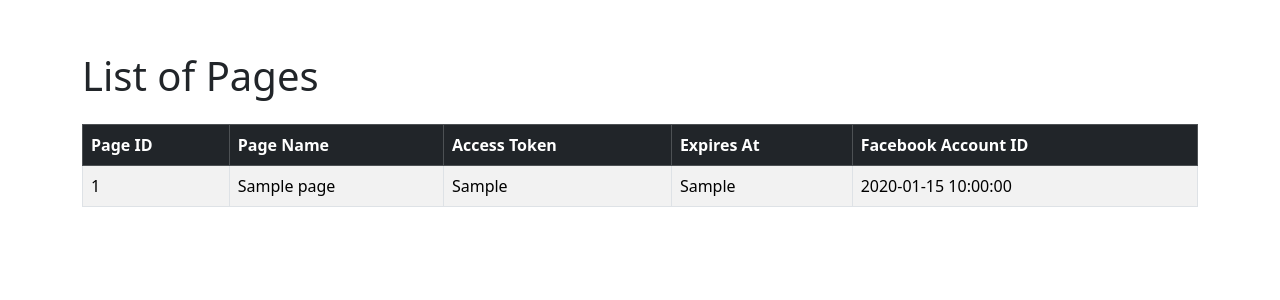
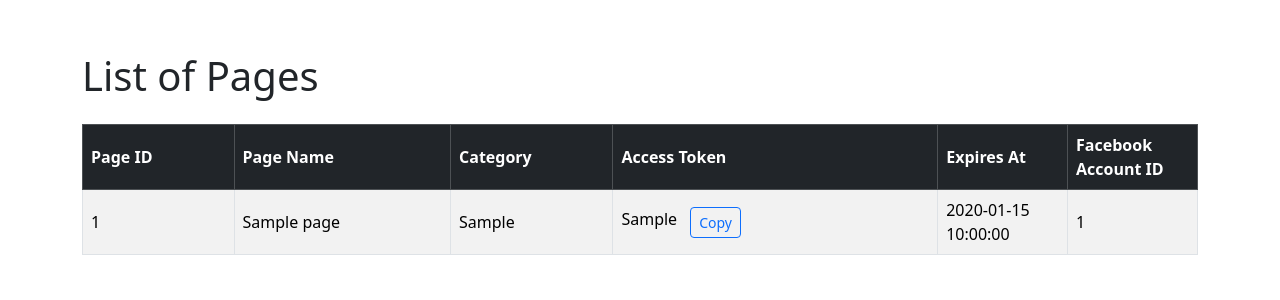
Before and after one commit to TrinhChung/GetVideo, a Flask app: page /pages in a window 1280 px wide. Shown: the part 56-356 px from the top of the page. Run offline with Flask 3, Linux system fonts and the light colour scheme; tables that the repository leaves empty or names only in its code hold one stand-in row (values such as "Sample post"); some libraries are stand-ins or nearby versions.

Commit message:
get page access token

```diff
--- a/routes/pages.py
+++ b/routes/pages.py
@@ -13,6 +13,8 @@ def show_pages():
     cursor.execute("SELECT * FROM pages")
     pages = cursor.fetchall()  # Lấy tất cả các trang
 
+    print(pages)
+
     # Đóng kết nối
     cursor.close()
 
--- a/templates/pages.html
+++ b/templates/pages.html
@@ -7,6 +7,59 @@
 		<link rel="stylesheet" href="https://cdn.jsdelivr.net/npm/bootstrap@5.3.0-alpha1/dist/css/bootstrap.min.css">
 		<link rel="stylesheet" href="{{ url_for('static', filename='css/global.css') }}">
 		<title>Pages</title>
+		<style>
+			.table td,
+			.table th {
+				vertical-align: middle;
+			}
+
+			.col-page-id {
+				width: 140px;
+			}
+
+			.col-name {
+				width: 200px;
+			}
+
+			.col-category {
+				width: 150px;
+			}
+
+			.col-token {
+				width: 300px;
+				max-width: 300px;
+			}
+
+			.token-content {
+				max-height: 2.4em;
+				/* Khoảng 2 dòng */
+				overflow: hidden;
+				text-overflow: ellipsis;
+				display: -webkit-box;
+				-webkit-line-clamp: 2;
+				-webkit-box-orient: vertical;
+			}
+
+			.col-expires {
+				width: 120px;
+			}
+
+			.col-account-id {
+				width: 120px;
+			}
+
+			.copy-btn {
+				padding: 2px 8px;
+				font-size: 0.8em;
+				margin-left: 5px;
+			}
+
+			.token-wrapper {
+				display: flex;
+				align-items: flex-start;
+				gap: 8px;
+			}
+		</style>
 	</head>
 	<body>
 		{% include 'header.html' %}
@@ -17,21 +70,31 @@
 				<table class="table table-striped table-bordered table-hover">
 					<thead class="table-dark">
 						<tr>
-							<th>Page ID</th>
-							<th>Page Name</th>
-							<th>Access Token</th>
-							<th>Expires At</th>
-							<th>Facebook Account ID</th>
+							<th class="col-page-id">Page ID</th>
+							<th class="col-name">Page Name</th>
+							<th class="col-category">Category</th>
+							<th class="col-token">Access Token</th>
+							<th class="col-expires">Expires At</th>
+							<th class="col-account-id">Facebook Account ID</th>
 						</tr>
 					</thead>
 					<tbody>
 						{% for page in pages %}
 						<tr>
-							<td>{{ page[0] }}</td> <!-- page_id -->
-							<td>{{ page[1] }}</td> <!-- name -->
-							<td>{{ page[2] }}</td> <!-- access_token -->
-							<td>{{ page[3] }}</td> <!-- expires_at -->
-							<td>{{ page[4] }}</td> <!-- facebook_account_id -->
+							<td class="col-page-id">{{ page[0] }}</td>
+							<td class="col-name">{{ page[1] }}</td>
+							<td class="col-category">{{ page[2] }}</td>
+							<td class="col-token">
+								<div class="token-wrapper">
+									<div class="token-content">{{ page[3] }}</div>
+									<button class="btn btn-sm btn-outline-primary copy-btn" onclick="copyToken(this, '{{ page[3] }}')"
+										title="Copy token">
+										Copy
+									</button>
+								</div>
+							</td>
+							<td class="col-expires">{{ page[4] }}</td>
+							<td class="col-account-id">{{ page[5] }}</td>
 						</tr>
 						{% endfor %}
 					</tbody>
@@ -39,8 +102,26 @@
 			</div>
 		</div>
 
-		<!-- Optional: Add Bootstrap JS for extra interactivity, like tooltips, dropdowns -->
 		<script src="https://cdn.jsdelivr.net/npm/@popperjs/core@2.11.6/dist/umd/popper.min.js"></script>
 		<script src="https://cdn.jsdelivr.net/npm/bootstrap@5.3.0-alpha1/dist/js/bootstrap.min.js"></script>
+		<script>
+			function copyToken(button, token) {
+				navigator.clipboard.writeText(token).then(() => {
+					button.textContent = 'Copied!';
+					button.classList.remove('btn-outline-primary');
+					button.classList.add('btn-success');
+
+					setTimeout(() => {
+						button.textContent = 'Copy';
+						button.classList.remove('btn-success');
+						button.classList.add('btn-outline-primary');
+					}, 2000);
+				}).catch(err => {
+					console.error('Failed to copy:', err);
+					button.textContent = 'Error';
+					button.classList.add('btn-danger');
+				});
+			}
+		</script>
 	</body>
 </html>
```
Also changed, not shown: dump.py (renamed from create_tables.py, +8 -7 lines), post_fb.py (+76 -11 lines), routes/facebook.py (+27 -0 lines), templates/account_fb.html (+66 -1 lines), README.MD.
